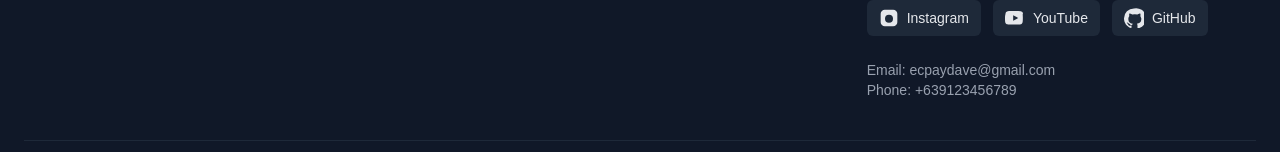
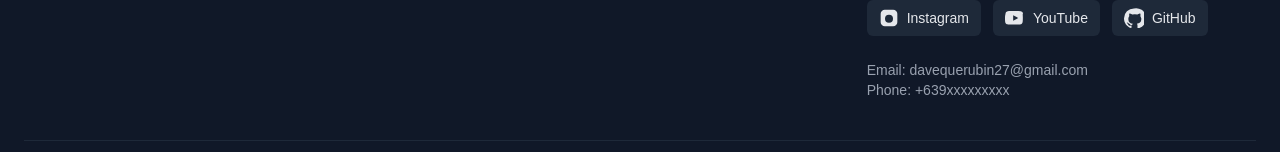
Before and after one commit to DaveQuerubin/client-website-template, a Next.js app: page / in a window 1280 px wide. Shown: the part 3661-3813 px from the top of the page. Built offline with nearby package versions, Linux system fonts and the light colour scheme.

Commit message:
Update personal information

```diff
--- a/content/site.ts
+++ b/content/site.ts
@@ -6,8 +6,8 @@ export const siteConfig = {
   },
 
   contact: {
-    email: "ecpaydave@gmail.com",
-    phone: "+639123456789",
+    email: "davequerubin27@gmail.com",
+    phone: "+639xxxxxxxxx",
     fromEmail: "Website Contact <onboarding@resend.dev>",
     title: "Contact",
     description: "Get in touch to discuss your project. Let's build something great together.",
@@ -36,4 +36,4 @@ export const siteConfig = {
     title: "Portfolio",
     description: "Portfolio of web development projects. Coming soon — check back for case studies and examples.",
   }
-};//test comment
+};
```
